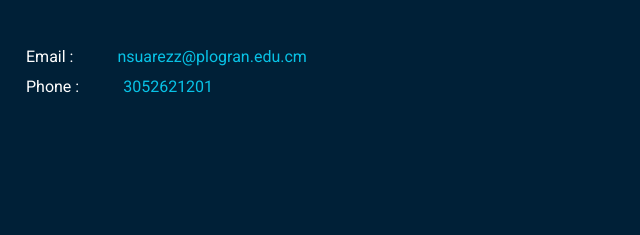
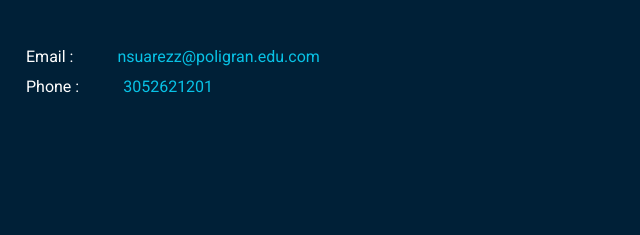
Before and after one commit to NicoJSuarez2/PersonalPage, a plain HTML site: page index.html in a window 1280 px wide. Shown: the part 7848-8083 px from the top of the page, 629-1269 px from the left. Drawn offline with nearby package versions, Linux system fonts and the light colour scheme; some packages are replaced by stand-ins of ours; a script that the page names is missing.

Commit message:
correcion correo

```diff
--- a/index.html
+++ b/index.html
@@ -620,7 +620,7 @@
 							<p>Colombia- papa</p>
 						</div>
 						<ul>
-							<li><span>Email :</span> <a>nsuarezz@plogran.edu.cm</a></li>
+							<li><span>Email :</span> <a>nsuarezz@poligran.edu.com</a></li>
 							<li><span>Phone :</span> <a>3052621201</a></li>
 						</ul>
 					</div>
```
